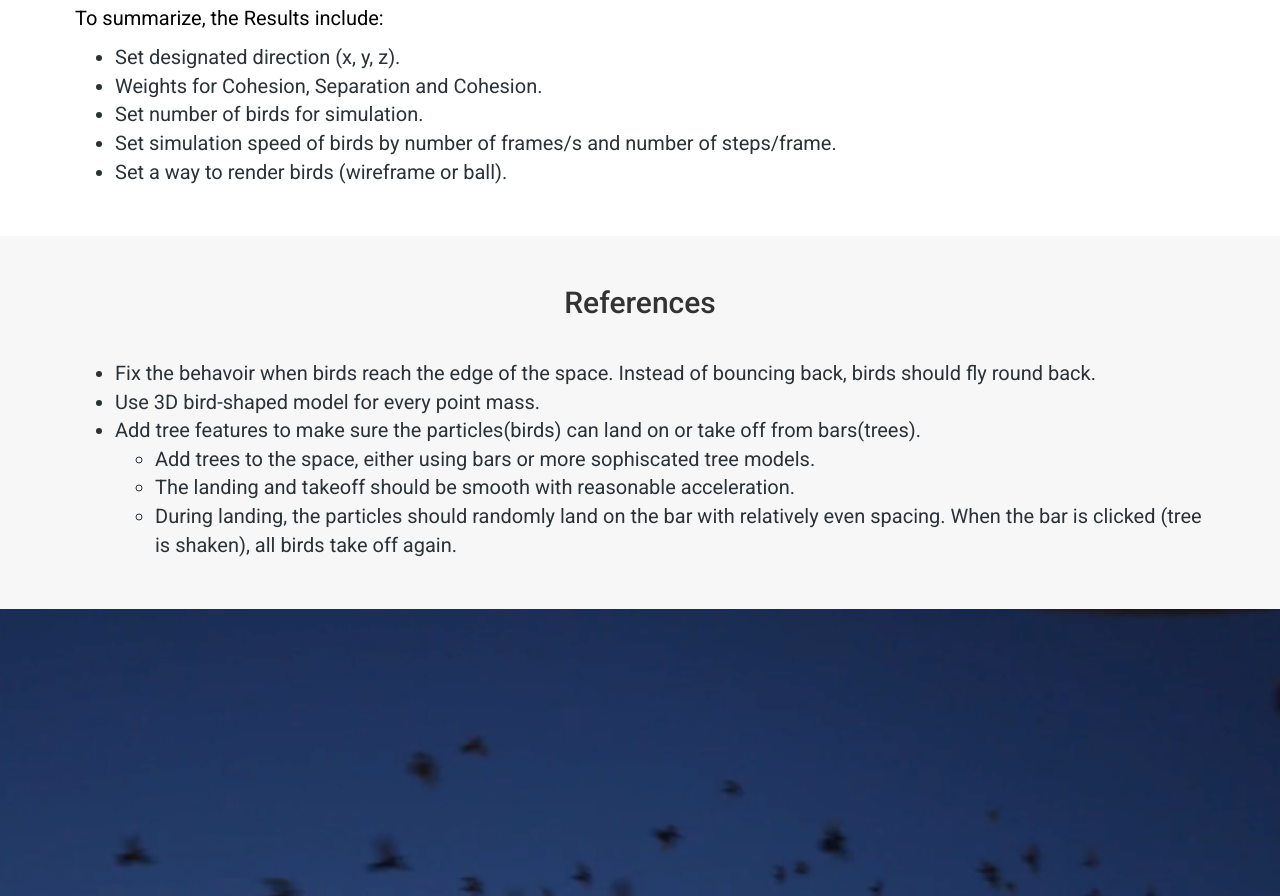
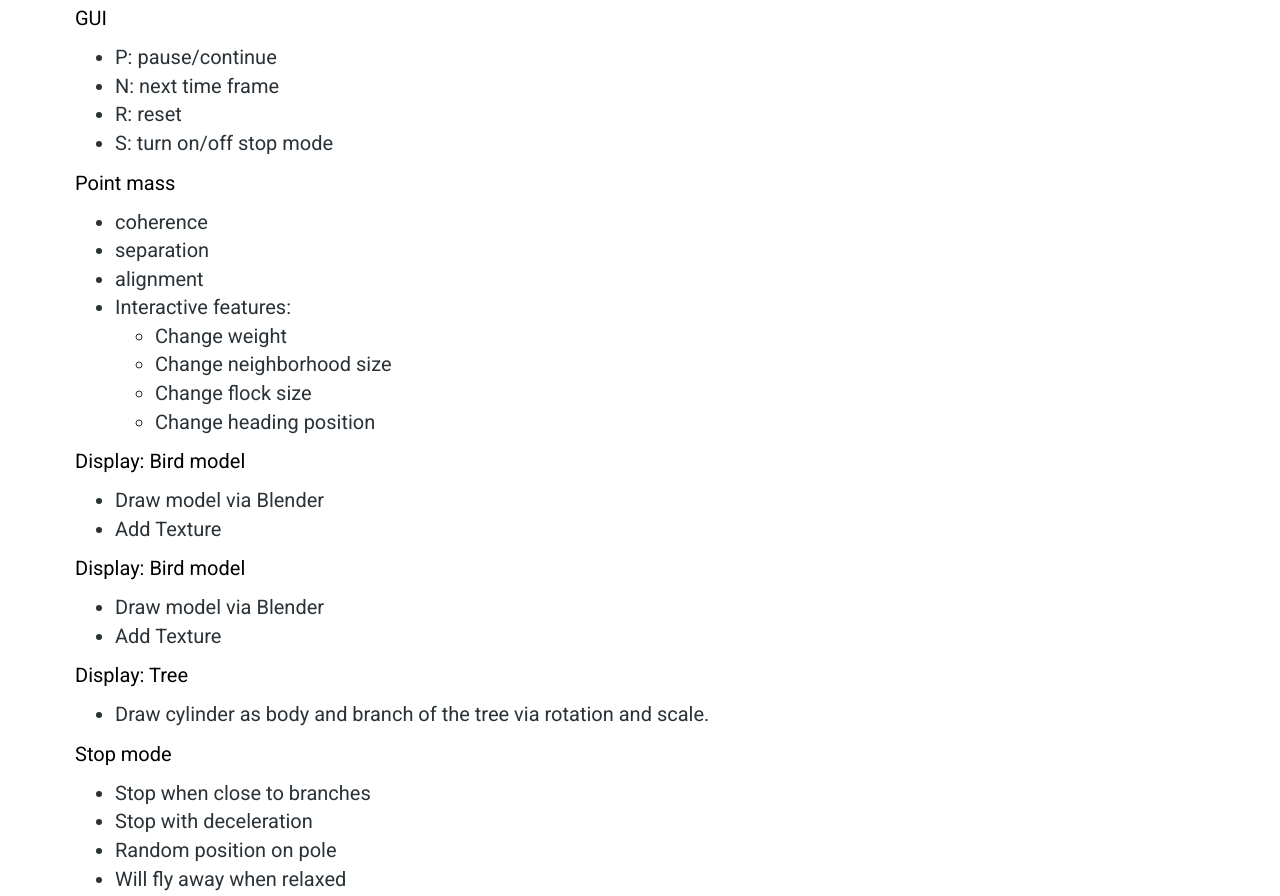
Before and after one commit to tianqiyang/CS184FinalProj, a plain HTML site: page docs/final.html in a window 1280 px wide. Shown: the part 4155-5051 px from the top of the page. Drawn offline with Linux system fonts and the light colour scheme.

Commit message:
Update results

```diff
--- a/docs/final.html
+++ b/docs/final.html
@@ -190,17 +190,69 @@
 				<h3>Results</h3>
 				<br>
 				<p style="font-size: 2rem; text-align: left; color:black">
-					To summarize, the Results include:
+					GUI
 					</p>
-				<div class="text-left">
-					<ul style="font-size: 2rem;">
-						<li>Set designated direction (x, y, z).</li>
-						<li>Weights for Cohesion, Separation and Cohesion.</li>
-						<li>Set number of birds for simulation.</li>
-						<li>Set simulation speed of birds by number of frames/s and number of steps/frame.</li>
-						<li>Set a way to render birds (wireframe or ball).</li>
-					</ul>
-				</div>
+                <div class="text-left">
+                    <ul style="font-size: 2rem;">
+                        <li>P: pause/continue</li>
+                        <li>N: next time frame</li>
+                        <li>R: reset</li>
+                        <li>S: turn on/off stop mode</li>
+                    </ul>
+                </div>
+                <p style="font-size: 2rem; text-align: left; color:black">Point mass</p>
+                <div class="text-left">
+                    <ul style="font-size: 2rem;">
+                        <li>coherence</li>
+                        <li>separation</li>
+                        <li>alignment</li>
+                        <li>Interactive features:
+                            <ul>
+                                <li>Change weight</li>
+                                <li>Change neighborhood size</li>
+                                <li>Change flock size</li>
+                                <li>Change heading position</li>
+                            </ul>
+                        </li>
+                    </ul>
+                </div>
+                <p style="font-size: 2rem; text-align: left; color:black">
+					Display: Bird model
+					</p>
+                <div class="text-left">
+                    <ul style="font-size: 2rem;">
+                        <li>Draw model via Blender</li>
+                        <li>Add Texture</li>
+                    </ul>
+                </div>
+                <p style="font-size: 2rem; text-align: left; color:black">
+					Display: Bird model
+					</p>
+                <div class="text-left">
+                    <ul style="font-size: 2rem;">
+                        <li>Draw model via Blender</li>
+                        <li>Add Texture</li>
+                    </ul>
+                </div>
+				<p style="font-size: 2rem; text-align: left; color:black">
+					Display: Tree
+					</p>
+                <div class="text-left">
+                    <ul style="font-size: 2rem;">
+                        <li>Draw cylinder as body and branch of the tree via rotation and scale.</li>
+                    </ul>
+                </div>
+                <p style="font-size: 2rem; text-align: left; color:black">
+                    Stop mode
+                </p>
+                <div class="text-left">
+                    <ul style="font-size: 2rem;">
+                        <li>Stop when close to branches</li>
+                        <li>Stop with deceleration</li>
+                        <li>Random position on pole</li>
+                        <li>Will fly away when relaxed</li>
+                    </ul>
+                </div>
 			</div>
 		</div>
 	</section>
@@ -213,26 +265,6 @@
 				<p style="font-size: 2rem; text-align: left; color:black">
 					</p>
 				<div class="text-left">
-					<ul style="font-size: 2rem;">
-						<li>
-							Fix the behavoir when birds reach the edge of the space. Instead of bouncing back, birds
-							should fly round back.
-						</li>
-						<li>
-							Use 3D bird-shaped model for every point mass.
-						</li>
-						<li>
-							Add tree features to make sure the particles(birds) can land on or take off from
-							bars(trees).
-							<ul style="font-size: 2rem;">
-								<li>Add trees to the space, either using bars or more sophiscated tree models.</li>
-								<li>The landing and takeoff should be smooth with reasonable acceleration. </li>
-								<li>During landing, the particles should randomly land on the bar with
-									relatively even spacing. When the bar is clicked (tree is shaken), all birds take off
-									again. </li>
-							</ul>
-						</li>
-					</ul>
 				</div>
 			</div>
 		</div>
```
